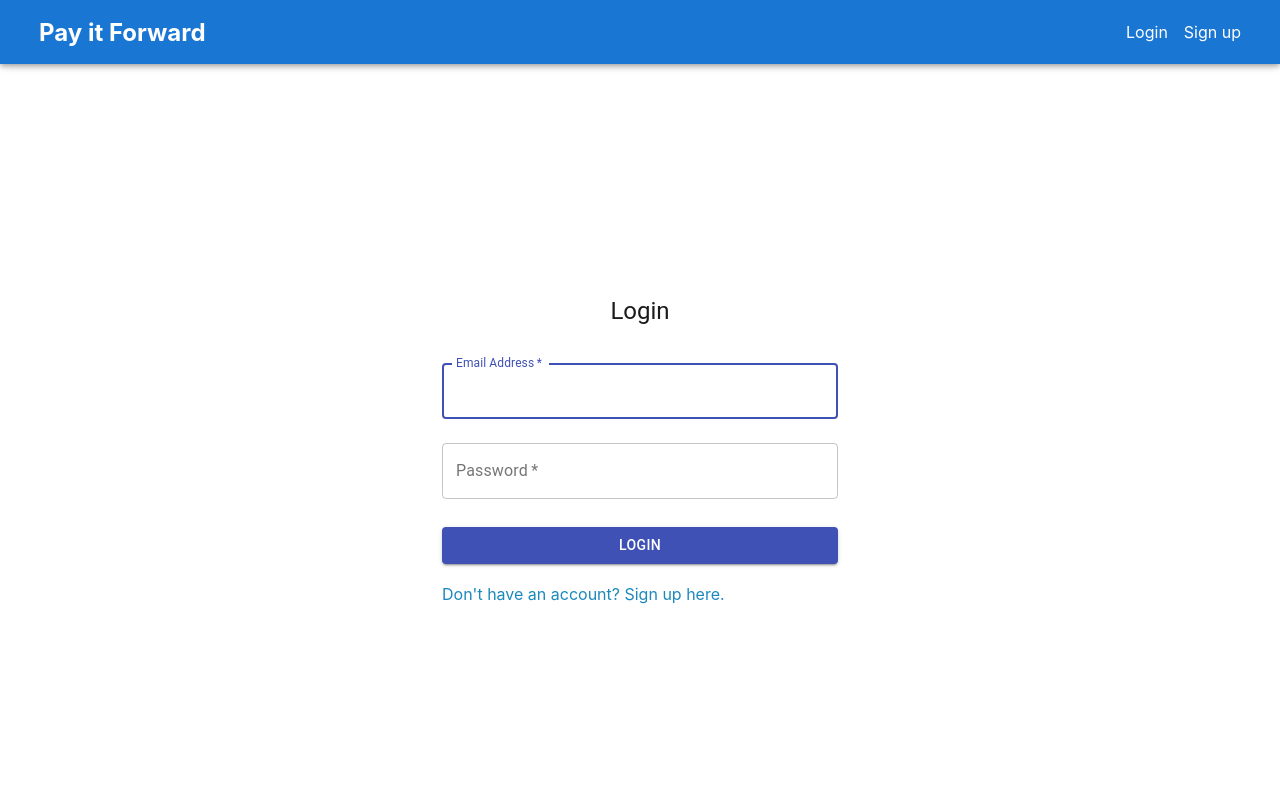
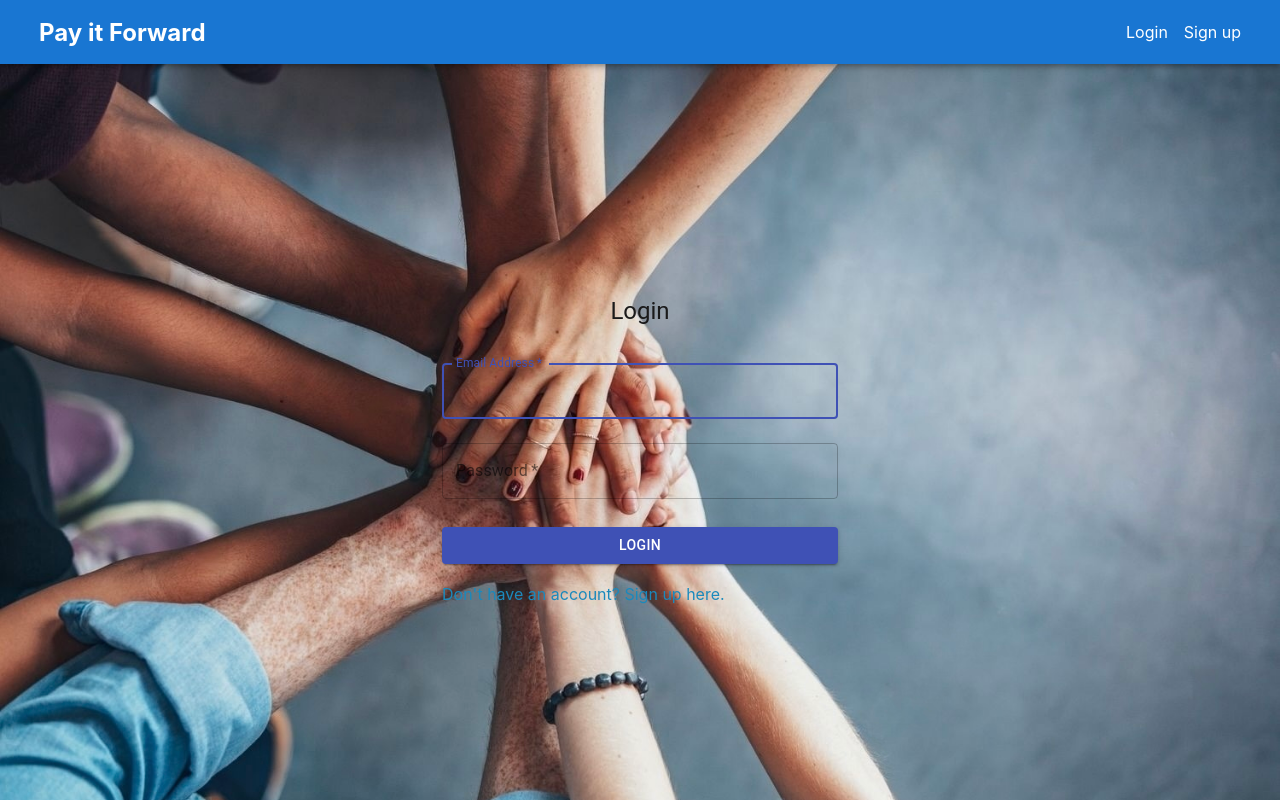
Before and after one commit to chandraucb/payitforward, a React (Create React App) app in the folder client/: page /login in a window 1280 px wide. Built offline with nearby package versions, Linux system fonts and the light colour scheme.

Commit message:
added backgound picture

```diff
--- a/client/src/pages/Login.js
+++ b/client/src/pages/Login.js
@@ -2,6 +2,7 @@ import React, { useState } from 'react';
 import { Link } from 'react-router-dom';
 import { makeStyles } from '@material-ui/core/styles';
 import { TextField, Button, Typography, Container } from '@material-ui/core';
+import backgroundImage from '../images/background.jpeg';
 
 const useStyles = makeStyles((theme) => ({
   root: {
@@ -21,8 +22,9 @@ const useStyles = makeStyles((theme) => ({
     marginTop: '10px',
   },
   container: {
-    backgroundImage: '', // Add image here
+    backgroundImage: `url(${backgroundImage})`,
     backgroundSize: 'cover',
+    backgroundColor: '##000', // Add your desired color value here
     height: '100vh',
     display: 'flex',
     justifyContent: 'center',
--- a/client/src/pages/Signup.js
+++ b/client/src/pages/Signup.js
@@ -2,6 +2,8 @@ import React, { useState } from 'react';
 import { Link } from 'react-router-dom';
 import { makeStyles } from '@material-ui/core/styles';
 import { TextField, Button, Typography, Container } from '@material-ui/core';
+import backgroundImage from '../images/background.jpeg';
+
 
 const useStyles = makeStyles((theme) => ({
   root: {
@@ -21,7 +23,7 @@ const useStyles = makeStyles((theme) => ({
     marginTop: '10px',
   },
   container: {
-    backgroundImage: '',
+    backgroundImage: `url(${backgroundImage})`,
     backgroundSize: 'cover',
     height: '100vh',
     display: 'flex',
```
Also changed, not shown: client/src/images/background.jpeg (renamed from client/public/images/background.jpeg).
